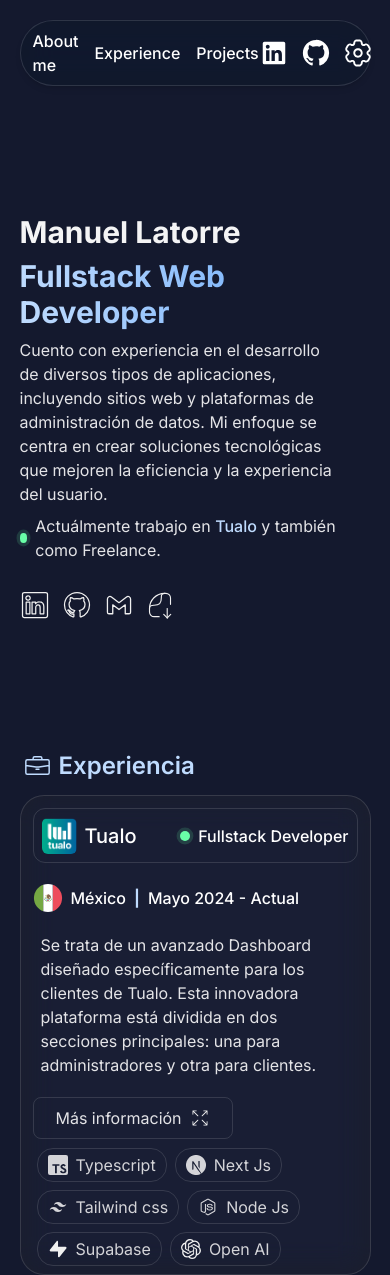
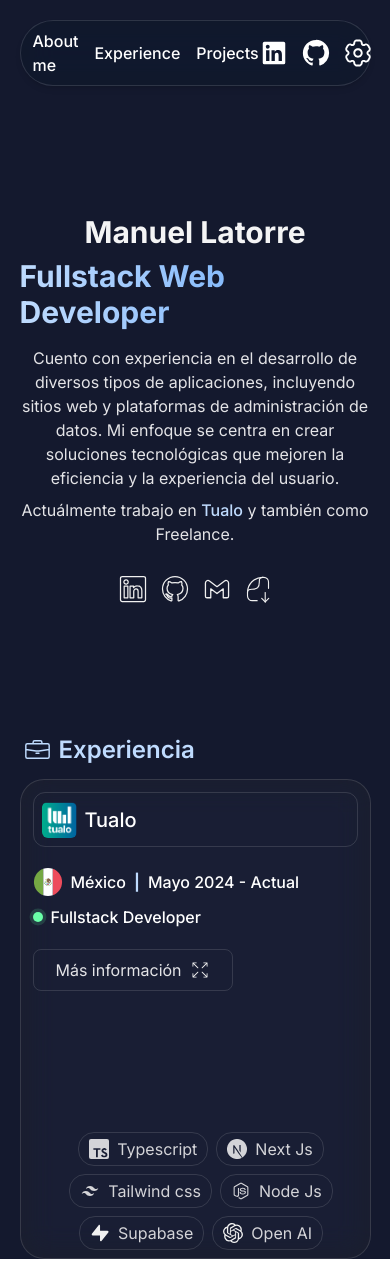
Before and after one commit to Manuel-latorre/manudev, a Next.js app: page / in a window 390 px wide. Built offline with nearby package versions, Linux system fonts and the light colour scheme.

Commit message:
mobile version

```diff
--- a/src/components/AboutMe/AboutMe.tsx
+++ b/src/components/AboutMe/AboutMe.tsx
@@ -10,15 +10,17 @@
 const AboutMe = () => {
   return (
     <div className='flex flex-col gap-2 lg:w-[70%] w-[90%] mx-auto mt-32'>
-        <div className='flex flex-col gap-2'>
+        <div className='flex flex-col gap-2 max-sm:items-center'>
             <h1 className='text-zinc-100 md:text-4xl text-3xl font-bold'>Manuel Latorre</h1>
             <h2 className='bg-gradient-to-r from-blue-200 to-blue-400 bg-clip-text text-transparent md:text-4xl text-3xl font-bold'>Fullstack Web Developer</h2>
-            <p className='lg:w-[70%] w-[90%] text-zinc-200'>
+            <p className='lg:w-[70%] text-zinc-200 max-sm:text-center max-sm:mt-2'>
                 Cuento con experiencia en el desarrollo de diversos tipos de aplicaciones, incluyendo sitios web y plataformas de administración de datos. Mi enfoque se centra en crear soluciones tecnológicas que mejoren la eficiencia y la experiencia del usuario.
             </p>
             <div className='flex items-center gap-2'>
+              <div className='max-sm:hidden'>
                 <Dot/>
-                <p className='text-zinc-200'>Actuálmente trabajo en <span><Link className='text-blue-200 font-medium' href={""}>Tualo</Link></span> y también como Freelance.</p>
+              </div>
+                <p className='text-zinc-200 max-sm:text-center'>Actuálmente trabajo en <span><Link className='text-blue-200 font-medium' href={""}>Tualo</Link></span> y también como Freelance.</p>
             </div>
 
             <div className="flex items-center gap-3 mt-5">
--- a/src/components/Experience/CarouselCards.tsx
+++ b/src/components/Experience/CarouselCards.tsx
@@ -41,7 +41,7 @@
                 />
                 <p className="text-white font-medium text-xl">Tualo</p>
               </div>
-              <div className="flex items-center gap-2">
+              <div className="flex items-center gap-2 max-md:hidden">
                 <Dot />
                 <p className="font-medium text-white">Fullstack Developer</p>
               </div>
@@ -53,9 +53,13 @@
                 <span className="text-blue-200 font-bold">|</span>
                 <p className="font-medium text-white">Mayo 2024 - Actual</p>
               </div>
+              <div className="flex items-center gap-2 md:hidden">
+                    <Dot />
+                <p className="font-medium text-white">Fullstack Developer</p>
+              </div>
             </div>
 
-            <div className="px-2 mt-5">
+            <div className="px-2 mt-5 max-md:hidden">
               <p className="text-zinc-200">
                 Se trata de un avanzado Dashboard diseñado específicamente para
                 los clientes de Tualo. Esta innovadora plataforma está dividida
@@ -69,7 +73,7 @@
                 <ExpandIcon />
               </button>
             </div>
-            <div className="flex flex-wrap items-center gap-2 mt-3 text-zinc-300 bottom-2 absolute px-1">
+            <div className="flex flex-wrap items-center gap-2 mt-3 text-zinc-300 bottom-2 absolute px-1 max-md:justify-center">
               <div className="bgText flex items-center gap-2 px-2.5 py-1 rounded-2xl">
                 <TypescriptIcon />
                 <p>Typescript</p>
@@ -114,7 +118,7 @@
                 />
                 <p className="text-white font-medium text-xl">Tualo Web</p>
               </div>
-              <div className="flex items-center gap-2">
+              <div className="flex items-center gap-2 max-md:hidden">
                 <Dot />
                 <p className="font-medium text-white">Frontend Developer</p>
               </div>
@@ -127,9 +131,13 @@
                 <span className="text-blue-200 font-bold">|</span>
                 <p className="font-medium text-white">Mayo 2024</p>
               </div>
+              <div className="flex items-center gap-2 md:hidden">
+                <Dot />
+                <p className="font-medium text-white">Frontend Developer</p>
+              </div>
             </div>
 
-            <div className="px-2 mt-5">
+            <div className="px-2 mt-5 max-md:hidden">
               <p className="text-zinc-200">
                 He desarrollado este sitio web para Tualo, una empresa que se
                 dedica al asesoramiento financiero. Esta Landing Page fue
@@ -152,7 +160,7 @@
               </Link>
             </div>
 
-            <div className="flex items-center gap-2 mt-3 text-zinc-300 bottom-2 absolute px-1">
+            <div className="flex flex-wrap items-center gap-2 mt-3 text-zinc-300 bottom-2 absolute px-1 max-md:justify-center">
               <div className="bgText flex items-center gap-2 px-2 py-1 rounded-2xl">
                 <TypescriptIcon />
                 <p>Typescript</p>
@@ -182,7 +190,7 @@
                 />
                 <p className="text-white font-medium text-xl">Diarc Studio</p>
               </div>
-              <div className="flex items-center gap-2">
+              <div className="flex items-center gap-2 max-md:hidden">
                 <Dot />
                 <p className="font-medium text-white">Fullstack Developer</p>
               </div>
@@ -193,7 +201,11 @@
                 <ArgentinaIcon />
                 <p className="font-medium text-white">Argentina</p>
                 <span className="text-blue-200 font-bold">|</span>
-                <p className="font-medium text-white">Abril 2024 - Mayo 2024</p>
+                <p className="font-medium text-white max-md:text-sm">Abril 2024 - Mayo 2024</p>
+              </div>
+              <div className="flex items-center gap-2 px-2 md:hidden">
+                <Dot />
+                <p className="font-medium text-white">Fullstack Developer</p>
               </div>
               <div className="flex items-center gap-2 px-2">
                 <Dot />
@@ -215,7 +227,7 @@
               </Link>
             </div>
 
-            <div className="flex flex-wrap items-center gap-2 mt-3 text-zinc-300 bottom-2 absolute px-1">
+            <div className="flex flex-wrap items-center gap-2 mt-3 text-zinc-300 bottom-2 absolute px-1 max-md:justify-center">
               <div className="bgText flex items-center gap-2 px-2 py-1 rounded-2xl">
                 <TypescriptIcon />
                 <p>Typescript</p>
@@ -261,7 +273,7 @@
               />
               <p className="text-white font-medium text-xl">Tu Mejor Amigo</p>
             </div>
-            <div className="flex items-center gap-2 px-2">
+            <div className="flex items-center gap-2 px-2 max-md:hidden">
               <Dot />
               <p className="font-medium text-white">Frontend Developer</p>
             </div>
@@ -271,18 +283,22 @@
               <MexicoIcon />
               <p className="font-medium text-white">México</p>
               <span className="text-blue-200 font-bold">|</span>
-              <p className="font-medium text-white">
-                Noviembre 2023 - Marzo 2024
+              <p className="font-medium text-white max-md:text-sm">
+                Nov 2023 - Marzo 2024
               </p>
+            </div>
+            <div className="flex items-center gap-2 px-2 md:hidden">
+              <Dot />
+              <p className="font-medium text-white">Frontend Developer</p>
             </div>
           </div>
 
-          <div className="px-2 mt-5">
+          <div className="px-2 mt-5 max-md:hidden">
             <p className="text-zinc-200">
               He contribuido significativamente al desarrollo de una innovadora
               aplicación de servicio de paseo de perros, enfocándome en la
-              creación de interfaces de usuario intuitivas y atractivas.{" "}
-              <span className="underline text-sm text-blue-200">Ver más</span>
+              creación de interfaces de usuario intuitivas y atractivas.
+
             </p>
           </div>
 
@@ -293,7 +309,7 @@
             </button>
           </div>
 
-          <div className="flex flex-wrap items-center gap-2 mt-3 text-zinc-300 bottom-2 absolute px-1">
+          <div className="flex flex-wrap items-center gap-2 mt-3 text-zinc-300 bottom-2 absolute px-1 max-md:justify-center">
             <div className="bgText flex items-center gap-2 px-2 py-1 rounded-2xl">
               <TypescriptIcon />
               <p>Typescript</p>
--- a/src/components/Experience/Experience.tsx
+++ b/src/components/Experience/Experience.tsx
@@ -65,7 +65,7 @@
           </div>
           <div className="mt-5 flex flex-col gap-4">
             <button className="flex items-center gap-2 bgText hover:bg-zinc-700/5 rounded-lg text-zinc-200 p-2 w-[200px] justify-center">
-              Más información
+              Acerca del proyecto
               <ExpandIcon />
             </button>
           </div>
@@ -278,8 +278,7 @@
             <p className="text-zinc-200">
               He contribuido significativamente al desarrollo de una innovadora
               aplicación de servicio de paseo de perros, enfocándome en la
-              creación de interfaces de usuario intuitivas y atractivas.{" "}
-              <span className="underline text-sm text-blue-200">Ver más</span>
+              creación de interfaces de usuario intuitivas y atractivas.
             </p>
           </div>
 
```
